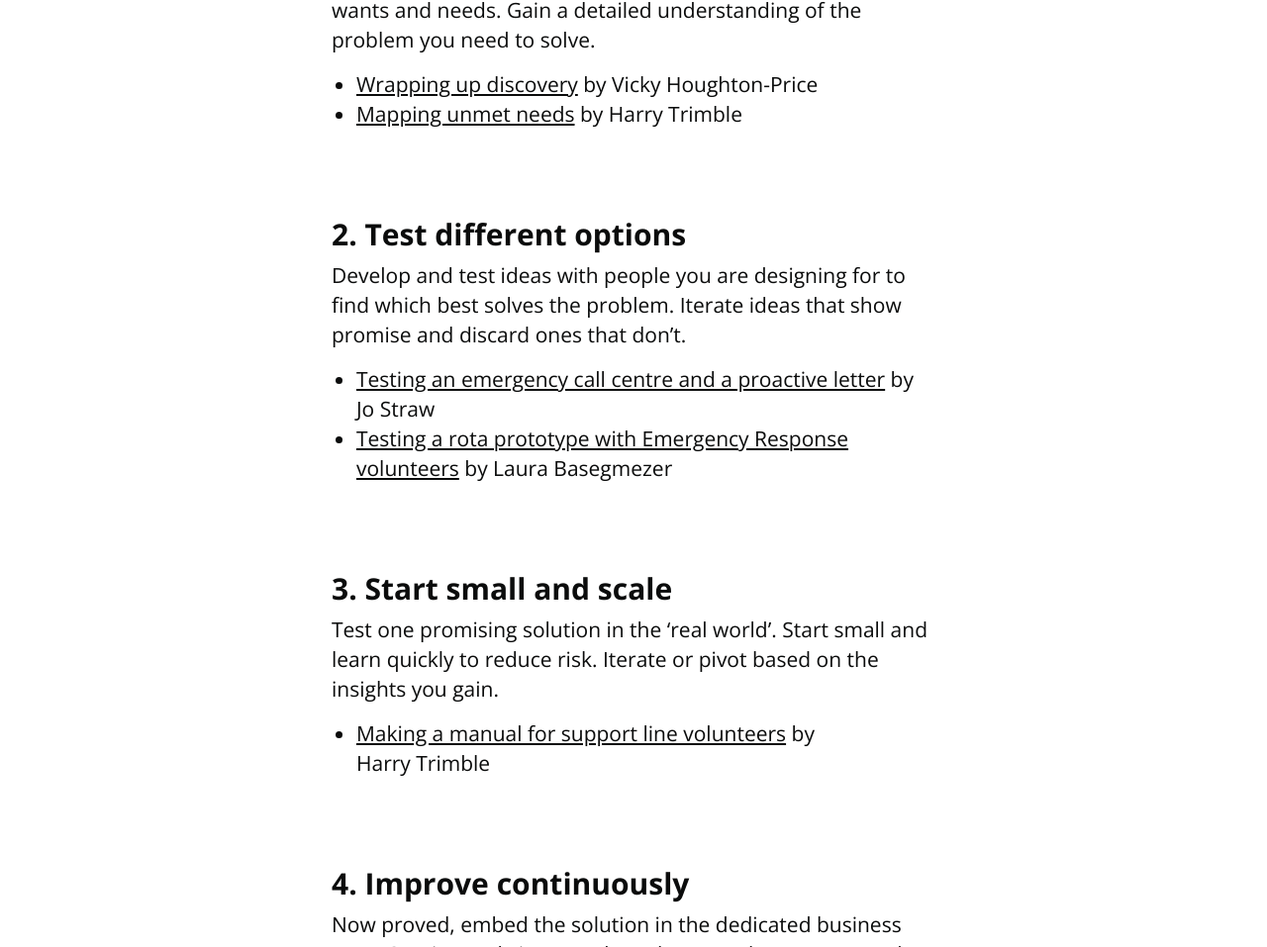
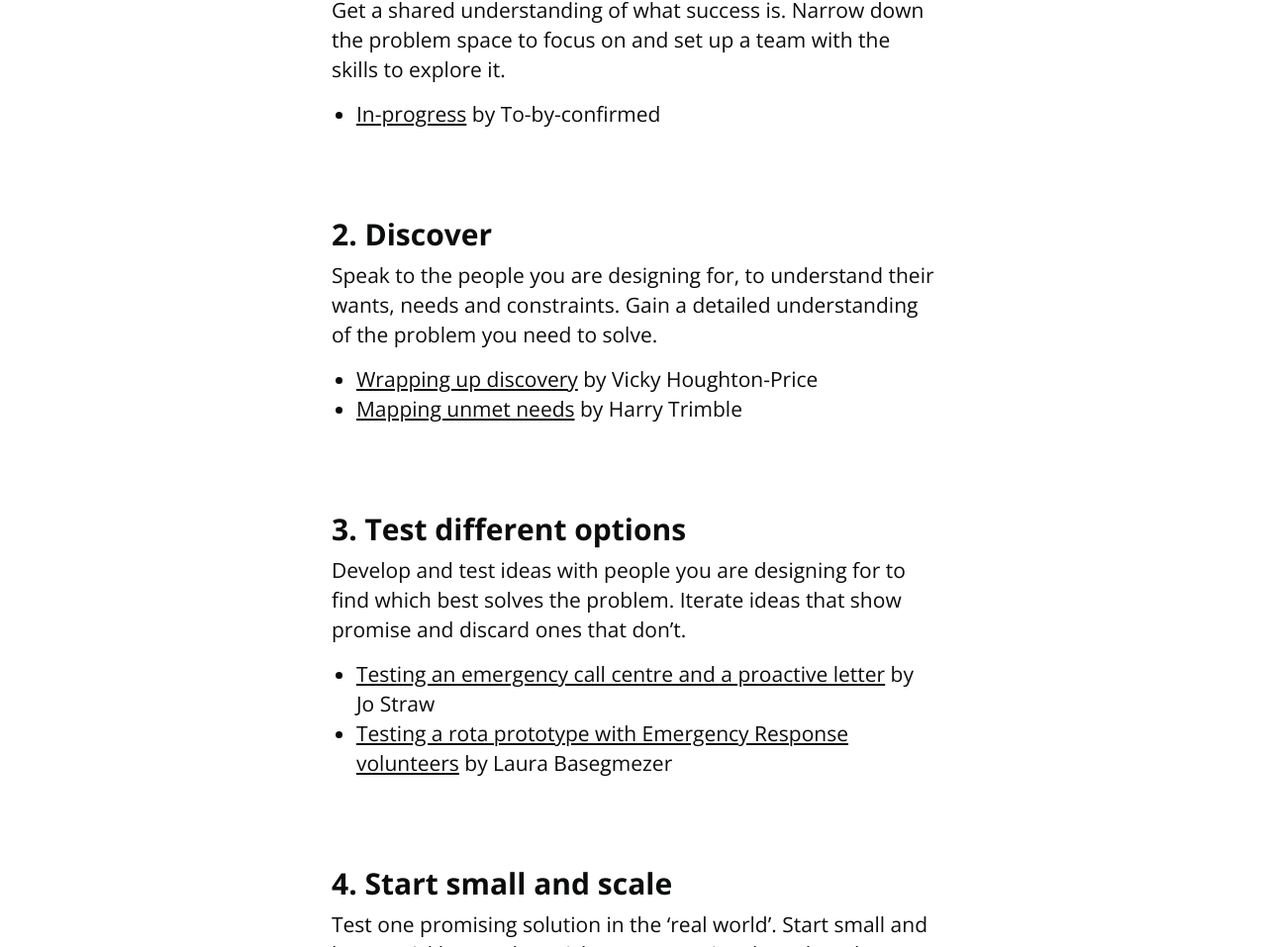
Before and after one commit to britishredcrosssociety/design-approach, a plain HTML site: page index.html in a window 1280 px wide. Shown: the part 639-1596 px from the top of the page at 99% size. Drawn offline with nearby package versions, Linux system fonts and the light colour scheme.

Commit message:
Update index.html

```diff
--- a/index.html
+++ b/index.html
@@ -57,6 +57,11 @@
 					<ol id="list">
 						<li>
 							<a href="#discover">
+								<span class="white-link">Scope the work</span>
+							</a>
+						</li>
+						<li>
+							<a href="#discover">
 								<span class="white-link">Discover</span>
 							</a>
 						</li>
@@ -87,10 +92,19 @@
 				<div class="row">
 					<div class="col-md-1"></div>
 					<div class="col-md-6 col-lg-6 col-md-offset-2 col-lg-offset-2">
+						<div id="scope-the-work"></div>
+						<br>
+						<h2>1. Scope the work</h2>
+						<p>Get a shared understanding of what success is. Narrow down the problem space to focus on and set up a team with the skills to explore it.</p>
+						<ul id="list">
+							<li><a href="#"><span class="me-on-internet">In-progress</span></a> by <nobr>To-by-confirmed</nobr></li>
+						</ul>
+						<br><br>
+
 						<div id="discover"></div>
 						<br>
-						<h2>1. Discover</h2>
-						<p>Speak to the people you are designing for, to understand their wants and needs. Gain a detailed understanding of the problem you need to solve.</p>
+						<h2>2. Discover</h2>
+						<p>Speak to the people you are designing for, to understand their wants, needs and constraints. Gain a detailed understanding of the problem you need to solve.</p>
 						<ul id="list">
 							<li><a href="https://medium.com/digital-and-innovation-at-british-red-cross/wrapping-up-discovery-3412b3b3ea98"><span class="me-on-internet">Wrapping up discovery</span></a> by <nobr>Vicky Houghton-Price</nobr></li>
 							<li><a href="https://medium.com/digital-and-innovation-at-british-red-cross/mapping-unmet-needs-f0cf830b307d"><span class="me-on-internet">Mapping unmet needs</span></a> by <nobr>Harry Trimble</nobr></li>
@@ -99,7 +113,7 @@
 
 						<div id="test-different-options"></div>
 						<br>
-						<h2>2. Test different options</h2>
+						<h2>3. Test different options</h2>
 						<p>Develop and test ideas with people you are designing for to find which best solves the problem. Iterate ideas that show promise and discard ones that don’t.</p>
 						<ul id="list">
 							<li><a href="https://medium.com/digital-and-innovation-at-british-red-cross/testing-an-emergency-call-centre-and-a-proactive-letter-49df36d5246d"><span class="me-on-internet">Testing an emergency call centre and a proactive letter</span></a> by <nobr>Jo Straw</nobr></li>
@@ -109,7 +123,7 @@
 
 						<div id="start-small-scale"></div>
 						<br>
-						<h2>3. Start small and scale</h2>
+						<h2>4. Start small and scale</h2>
 						<p>Test one promising solution in the ‘real world’. Start small and learn quickly to reduce risk. Iterate or pivot based on the insights you gain.</p>
 						<ul id="list">
 							<li><a href="https://medium.com/digital-and-innovation-at-british-red-cross/making-a-manual-for-support-line-volunteers-3b842341594b"><span class="me-on-internet">Making a manual for support line volunteers</span></a> by <nobr>Harry Trimble</nobr></li>
@@ -118,7 +132,7 @@
 
 						<div id="improve-continuously"></div>
 						<br>
-						<h2>4. Improve continuously</h2>
+						<h2>5. Improve continuously</h2>
 						<p>Now proved, embed the solution in the dedicated business area. Continuously improve based on people's wants, needs and behaviours.</p>
 						<ul id="list">
 							<li><a href="https://medium.com/digital-and-innovation-at-british-red-cross/its-time-to-level-up-9711fce60555"><span class="me-on-internet">It’s time to Level Up</span></a> by <nobr>Adrien Barbusse</nobr></li>
```
